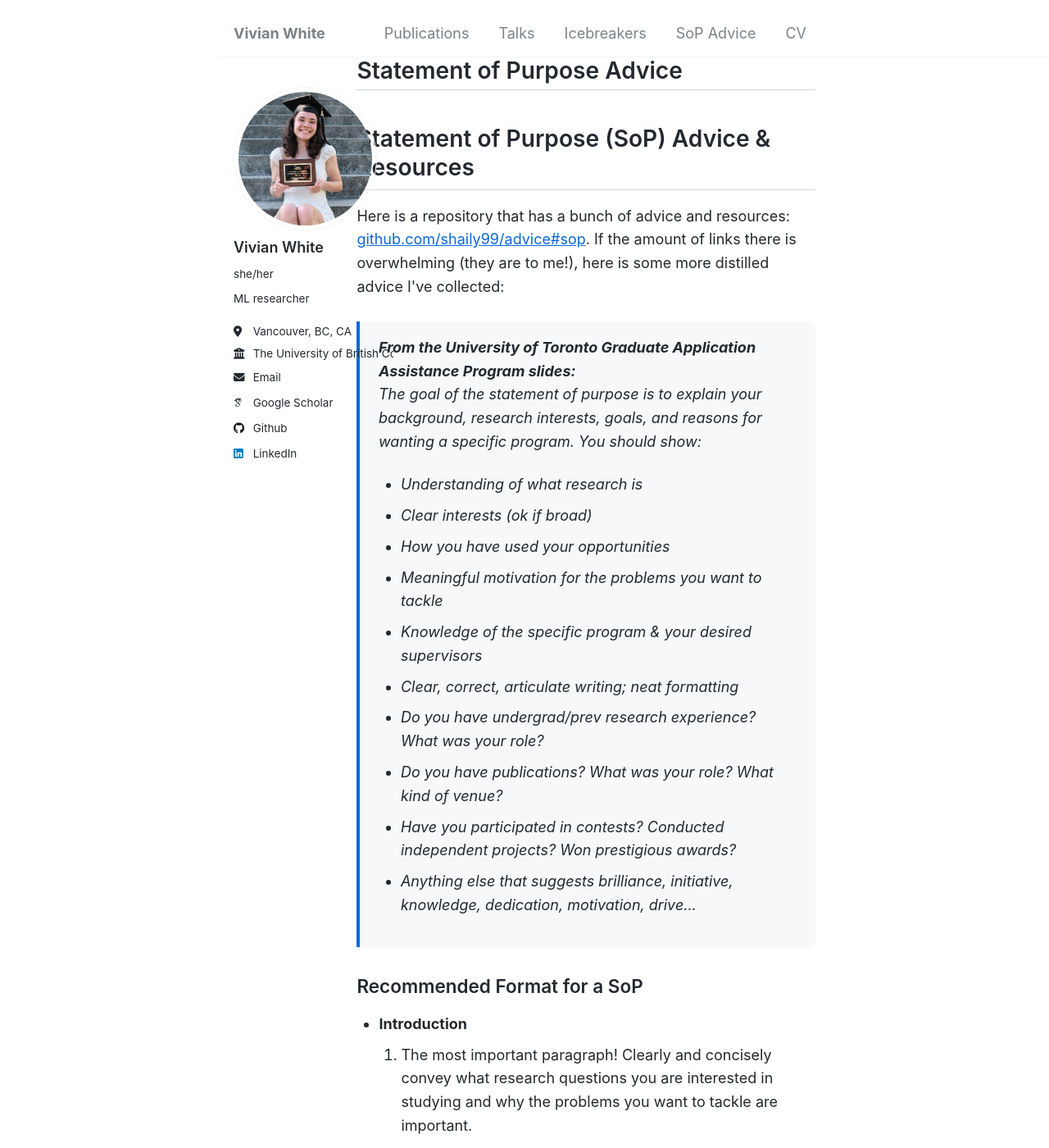
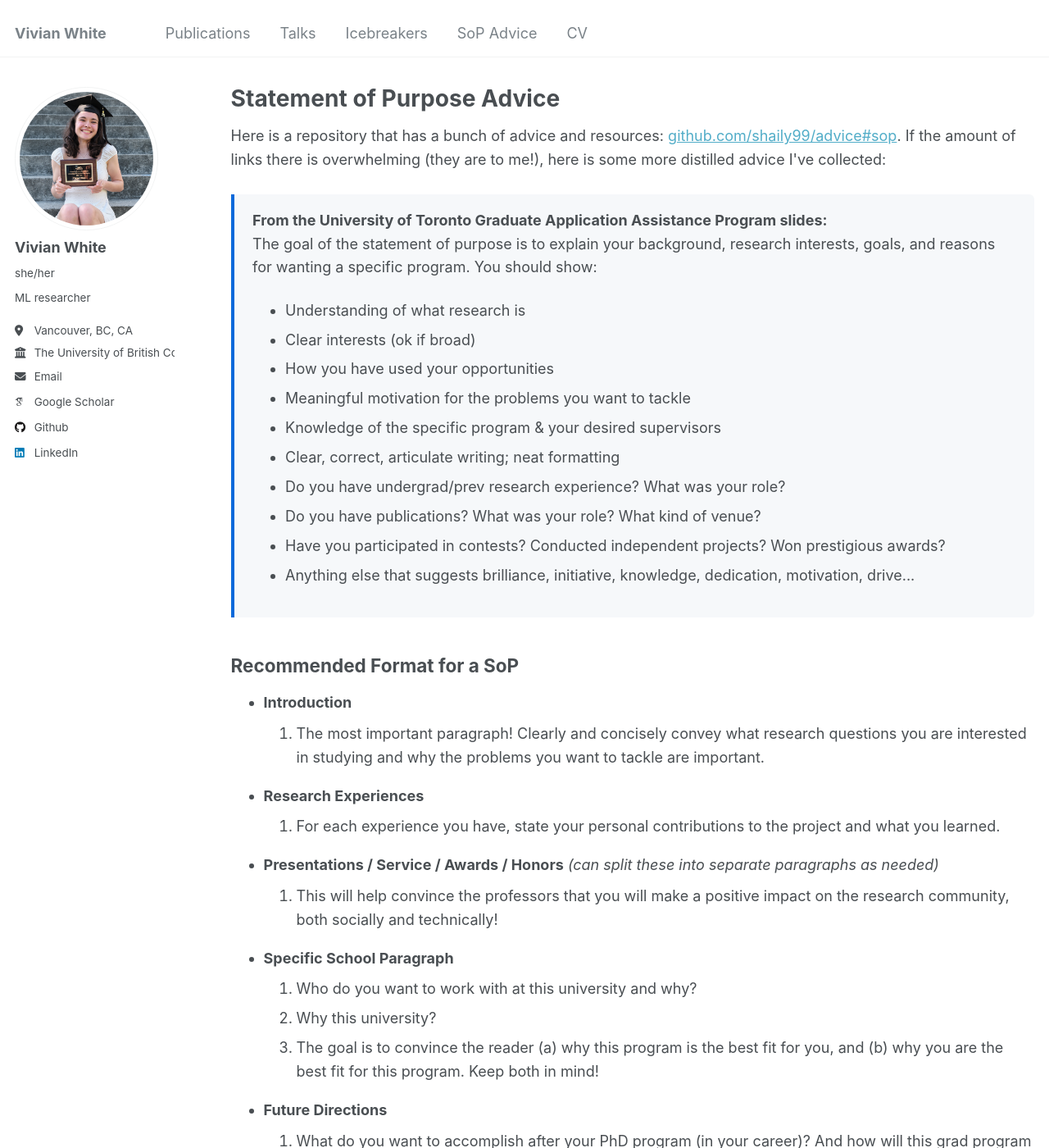
Before and after one commit to vivianwhite/vivianwhite.github.io, a Jekyll site: the page built from _pages/sop.html, in a window 1280 px wide and 1400 px high. Shown: the whole window at 82% size. Built offline with Jekyll 4.4.1, drawn with Linux system fonts in a browser that asks for light colours; some web fonts are replaced.

Commit message:
Update SOP page

```diff
--- a/_pages/sop.html
+++ b/_pages/sop.html
@@ -5,91 +5,47 @@ permalink: /sop/
 author_profile: true
 ---
 
-<!DOCTYPE html>
-<html lang="en">
-<head>
-  <meta charset="UTF-8">
-  <meta name="viewport" content="width=device-width, initial-scale=1.0">
-  <title>Statement of Purpose (SoP) Advice</title>
 <style>
-    :root {
-      --text-color: #24292f;
-      --bg-color: #ffffff;
-      --accent-color: #0969da;
-      --border-color: #d0d7de;
-      --callout-bg: #f6f8fa;
+  .sop-guide {
+    line-height: 1.6;
   }
 
-    body {
-      font-family: -apple-system, BlinkMacSystemFont, "Segoe UI", Helvetica, Arial, sans-serif;
-      line-height: 1.6;
-      color: var(--text-color);
-      background-color: var(--bg-color);
-      max-width: 800px;
-      margin: 0 auto;
-      padding: 2rem 1.5rem;
+  .sop-guide blockquote {
+    margin: 1.5rem 0;
+    padding: 1rem 1.25rem;
+    background-color: #f6f8fa;
+    border-left: 4px solid #0969da;
+    border-radius: 0 6px 6px 0;
+    font-style: normal;
   }
 
-    h1, h2, h3 {
-      margin-top: 1.5em;
-      margin-bottom: 0.5em;
-      font-weight: 600;
-      line-height: 1.25;
+  .sop-guide blockquote p:first-child {
+    margin-top: 0;
   }
 
-    h1 {
-      border-bottom: 1px solid var(--border-color);
-      padding-bottom: 0.3em;
+  .sop-guide blockquote p:last-child {
+    margin-bottom: 0;
   }
 
-    a {
-      color: var(--accent-color);
-      text-decoration: none;
-    }
-
-    a:hover {
-      text-decoration: underline;
-    }
-
-    ul, ol {
-      padding-left: 1.5rem;
+  .sop-guide ul,
+  .sop-guide ol {
     margin-bottom: 1rem;
   }
 
-    li {
+  .sop-guide li {
     margin-bottom: 0.4rem;
   }
 
-    blockquote {
-      margin: 1.5rem 0;
-      padding: 1rem 1.25rem;
-      background-color: var(--callout-bg);
-      border-left: 4px solid var(--accent-color);
-      border-radius: 0 6px 6px 0;
-    }
-
-    blockquote p:first-child {
-      margin-top: 0;
-    }
-
-    blockquote p:last-child {
-      margin-bottom: 0;
-    }
-
-    .encouragement {
+  .sop-guide .encouragement {
     margin-top: 2rem;
     padding: 1rem 1.25rem;
     background-color: #ddf4ff;
-      border: 1px solid #54aeff66;
+    border: 1px solid rgba(84, 174, 255, 0.4);
     border-radius: 6px;
   }
 </style>
-</head>
-<body>
 
-  <main>
-    <h1>Statement of Purpose (SoP) Advice &amp; Resources</h1>
-
+<div class="sop-guide">
   <p>
     Here is a repository that has a bunch of advice and resources:
     <a href="https://github.com/shaily99/advice#sop" target="_blank" rel="noopener noreferrer">github.com/shaily99/advice#sop</a>.
@@ -153,8 +109,8 @@ author_profile: true
 
   <h2>Example Statements</h2>
   <p>
-      My UBC statement is viewable <a href="https://github.com/vivianwhite/vivianwhite.github.io/blob/main/files/full_ubc_statement.pdf" target="_blank" rel="noopener noreferrer">here</a>.
-
+    <!-- Because permalink is /sop/, start the path with /files/ so it resolves from the site root -->
+    My UBC statement is viewable <a href="/files/YOUR-FILENAME.pdf" target="_blank" rel="noopener noreferrer">here</a>.
   </p>
   <p>
     Additionally, here is a website containing other example SoPs for computer science that may be helpful to peruse:
@@ -164,7 +120,4 @@ author_profile: true
   <div class="encouragement">
     <strong>Good luck with your application!</strong> If you do go meandering through the Notion site of example SoPs, I would encourage you to stay positive, think about what you can take away from each statement you read, and not get dragged into negative thinking of comparing yourself to others. Your unique profile is what matters!
   </div>
-  </main>
-
-</body>
-</html>
+</div>
```
Lines whose indentation alone changed are shown as unchanged.
